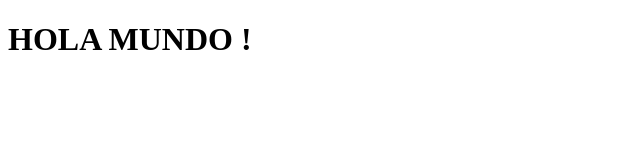
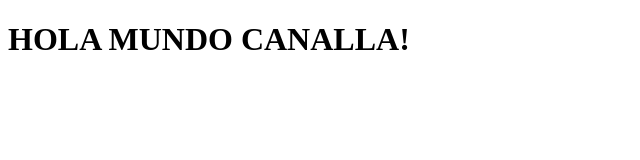
Before and after one commit to fernanvi/borrar, a plain HTML site: page site/index.html in a window 1280 px wide. Shown: the whole page, without its empty margins (0-640 px from the left). Drawn offline with Linux system fonts and the light colour scheme.

Commit message:
NUEVO PASE

```diff
--- a/site/index.html
+++ b/site/index.html
@@ -4,6 +4,6 @@
 	<title>hola mundo</title>
 </head>
 <body>
-<h1>HOLA MUNDO !</h1>
+<h1>HOLA MUNDO CANALLA!</h1>
 </body>
 </html>
```
